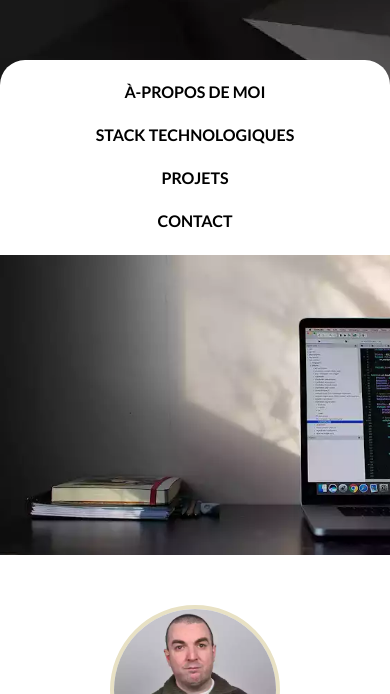
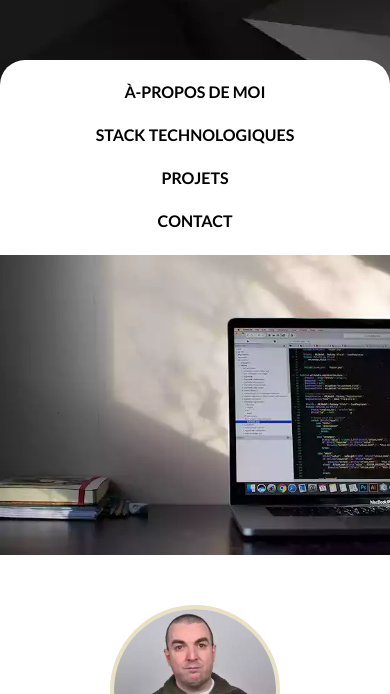
Before and after one commit to Thierry-E/OC-P12_PortFolio, a website: page index.html in a window 390 px wide. Shown: the part 150-844 px from the top of the page. Drawn offline with nearby package versions, Linux system fonts and the light colour scheme.

Commit message:
positionement de l'image de la bannière au format mobile.

```diff
--- a/sass/components/_banner.scss
+++ b/sass/components/_banner.scss
@@ -7,6 +7,7 @@
 
     @media screen and (max-width: 768px) {
       height: 300px;
+      object-position: 50% 75%;
     }
   }
 
```
Also changed, not shown: assets/style/styles.css, 1 other file.
